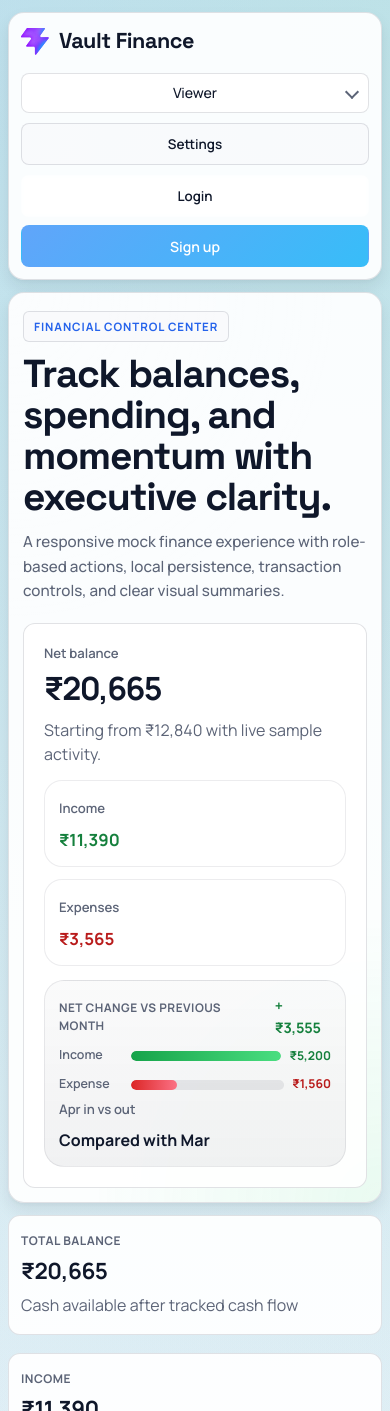
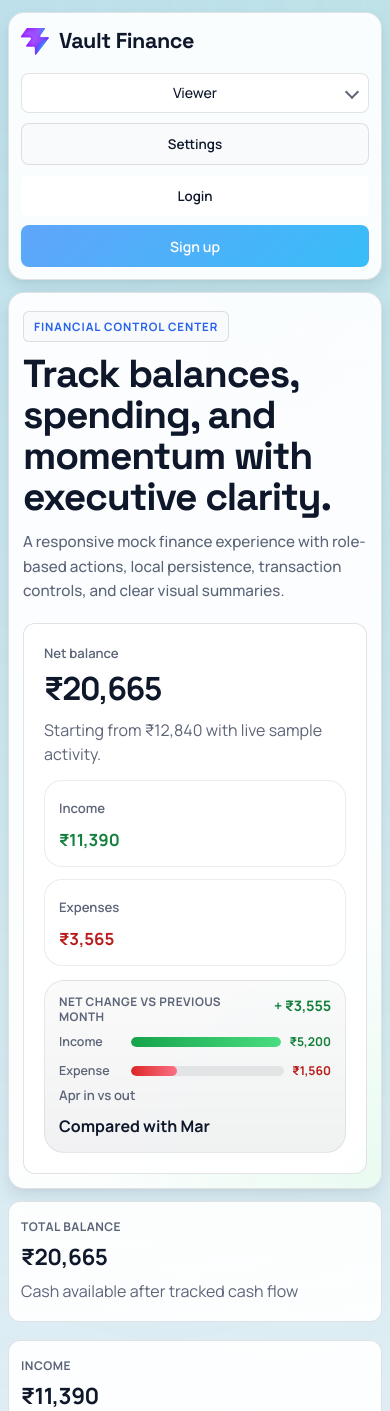
Before and after one commit to gandharr/Vault-Finance, a React (Vite) app: page / in a window 390 px wide. Shown: the top 1411 px of the page. Built offline with nearby package versions, Linux system fonts and the light colour scheme.

Commit message:
Fix sparkline net-change alignment on mobile

```diff
--- a/src/App.css
+++ b/src/App.css
@@ -560,6 +560,10 @@ textarea {
 .sparkline-meta strong {
   font-size: 0.9rem;
   letter-spacing: -0.01em;
+  white-space: nowrap;
+  display: inline-flex;
+  align-items: center;
+  gap: 4px;
 }
 
 .sparkline-bars {
@@ -1815,6 +1819,22 @@ textarea {
     font-size: 0.74rem;
   }
 
+  .sparkline-meta {
+    display: grid;
+    grid-template-columns: minmax(0, 1fr) auto;
+    align-items: start;
+    column-gap: 10px;
+    row-gap: 2px;
+  }
+
+  .sparkline-meta span {
+    line-height: 1.25;
+  }
+
+  .sparkline-meta strong {
+    justify-self: end;
+  }
+
   .transaction-toolbar {
     grid-template-columns: 1fr;
     padding: 12px;
```
